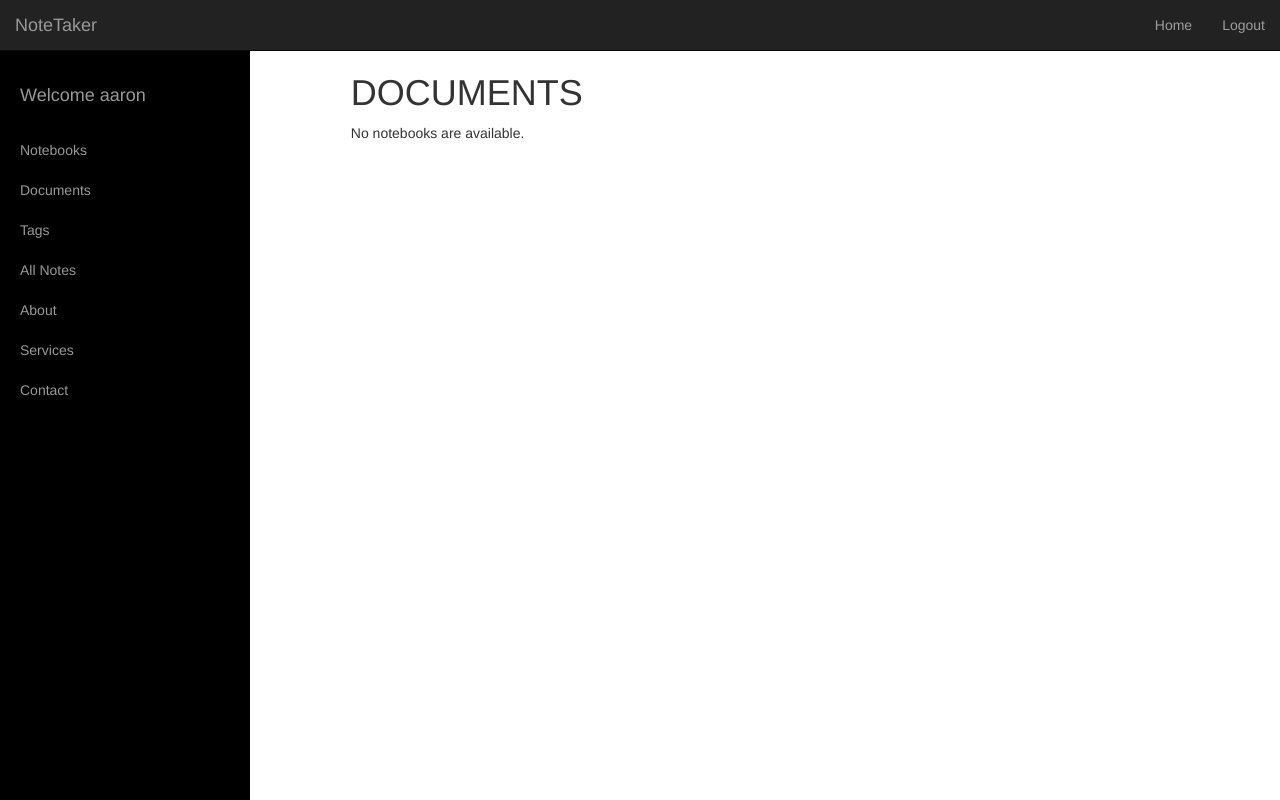
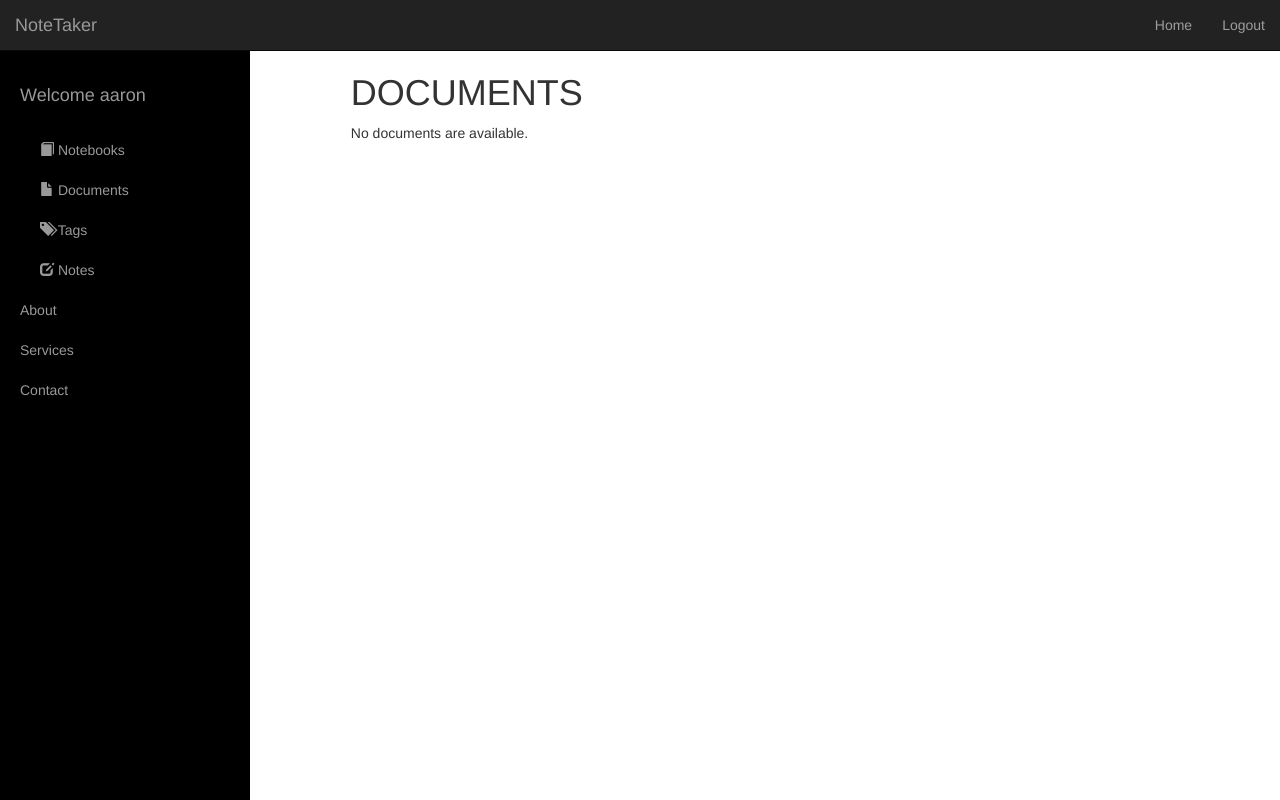
Before and after one commit to Aaronong/NoteTaker, a Django app: page /documents/ in a window 1280 px wide. Run offline with Django 3.2, Linux system fonts and the light colour scheme; a user stored in the database is signed in; data comes from the database, SQL or seed files in the repository; both versions use the stored data as it was after the commit; some libraries are stand-ins or nearby versions.

Commit message:
Added glyphicons, created dashboard view, and primitive note editor view

```diff
--- a/notetaker/urls.py
+++ b/notetaker/urls.py
@@ -12,6 +12,9 @@ urlpatterns = [
     url(r'^notebooks/$', views.notebooks, name='notebooks'),
     url(r'^documents/$', views.documents, name='documents'),
     url(r'^tags/$', views.tags, name='tags'),
-url(r'^noteedit/$', views.noteedit, name='NoteEdit'),
+    url(r'^notebooks/(?P<notebook_id>[0-9]+)/$', views.notebook_edit, name='notebook_edit'),
+    url(r'^documents/(?P<doc_id>[0-9]+)/$', views.doc_edit, name='doc_edit'),
+    url(r'^tags/(?P<tag_id>[0-9]+)/$', views.tag_edit, name='tag_edit'),
+    url(r'^noteedit/$', views.noteedit, name='NoteEdit'),
     url(r'^(?P<note_id>[0-9]+)/$', views.noteedit, name='NoteEdit'),
 ]
--- a/notetaker/views.py
+++ b/notetaker/views.py
@@ -1,4 +1,4 @@
-from django.shortcuts import render
+from django.shortcuts import render, HttpResponse
 from .models import *
 
 # Create your views here.
@@ -30,11 +30,14 @@ def documents(request):
 
 
 def tags(request):
-    all_notes = Note.objects.filter(noteauthorization__user=request.user)
-    all_tags = Tags.objects.filter(tagging__note=all_notes)
+    all_tags = Tags.objects.filter(tagging__note__noteauthorization__user=request.user)
+    tag_with_notes = {}
+    for tag in all_tags:
+        tag_with_notes[tag] = Note.objects.filter(noteauthorization__user=request.user, tagging__tag=tag)
     context = {
-        'all_tags': all_tags,
+        'all_tags': tag_with_notes,
     }
+    # return HttpResponse({context})
     return render(request, 'tags.html', context)
 
 
@@ -48,3 +51,36 @@ def noteedit(request):
         'all_notes': notes,
     }
     return render(request, 'noteeditor.html', context)
+
+
+def doc_edit(request, doc_id):
+    doc_notes = Note.objects.filter(noteauthorization__user=request.user, document=doc_id)
+    notes = {}
+    for note in doc_notes:
+        notes[note] = NoteUser.objects.filter(noteauthorization__note=note, noteauthorization__type=3)[0]
+    context = {
+        'all_notes': notes,
+    }
+    return render(request, 'noteeditor.html', context)
+
+
+def notebook_edit(request, notebook_id):
+    documents_in_notebook = Document.objects.filter(notebook=notebook_id)
+    docs = {}
+    for doc in documents_in_notebook:
+        docs[doc] = NoteUser.objects.filter(authorization__document=doc, authorization__type=3)[0]
+    context = {
+        'all_documents': docs,
+    }
+    return render(request, 'documents.html', context)
+
+
+def tag_edit(request, tag_id):
+    tag_notes = Note.objects.filter(noteauthorization__user=request.user, tagging__tag=tag_id)
+    notes = {}
+    for note in tag_notes:
+        notes[note] = NoteUser.objects.filter(noteauthorization__note=note, noteauthorization__type=3)[0]
+    context = {
+        'all_notes': notes,
+    }
+    return render(request, 'noteeditor.html', context)
--- a/templates/base.html
+++ b/templates/base.html
@@ -62,16 +62,16 @@
                     </a>
                 </li>
                 <li>
-                    <a href="../notebooks">Notebooks</a>
+                    <a href="/notebooks"><i style="font-size:1em;" class="glyphicon glyphicon-book"></i> Notebooks</a>
                 </li>
                 <li>
-                    <a href="../documents">Documents</a>
+                    <a href="/documents"><i style="font-size:1em;" class="glyphicon glyphicon-file"></i> Documents</a>
                 </li>
                 <li>
-                    <a href="../tags">Tags</a>
+                    <a href="/tags"><i style="font-size:1em;" class="glyphicon glyphicon-tags"></i> Tags</a>
                 </li>
                 <li>
-                    <a href="../noteedit">All Notes</a>
+                    <a href="/noteedit"><i style="font-size:1em;" class="glyphicon glyphicon-edit"></i> Notes</a>
                 </li>
                 <li>
                     <a href="#">About</a>
@@ -98,7 +98,7 @@
 		        <span class="icon-bar"></span>
 		        <span class="icon-bar"></span>
 		      </button>
-		       <a class="navbar-brand">NoteTaker</a>
+		       <a href="#menu-toggle" class="navbar-brand" id="menu-toggle">NoteTaker</a>
 		    </div>
 
 		    <!-- this section will make the actual navbar -->
--- a/templates/documents.html
+++ b/templates/documents.html
@@ -9,12 +9,35 @@
     <h2>Secret header</h2>
     <h1>DOCUMENTS</h1>
     {% if all_documents %}
-        <ul>
+
         {% for document, owner in all_documents.items %}
-            <li><a href="/documents/{{ document.id }}/">{{ document.title }} - Authored by {{owner}}</a></li>
+            <div class="col-lg-3 col-md-6">
+                <div class="panel panel-primary">
+                    <a href="/documents/{{ document.id }}/">
+                        <div class="panel-heading">
+                            <div class="row">
+                                <div class="col-xs-2">
+                                    <i style="font-size:2.5em;" class="glyphicon glyphicon-file"></i>
+                                </div>
+                                <div class="col-xs-10 text-right">
+                                    <div>{{ document.title }}</div>
+                                </div>
+                            </div>
+                        </div>
+                    </a>
+
+                    <a href="/profile/{{ owner.id }}/">
+                        <div class="panel-footer">
+                            <span class="pull-left">Authored by {{owner}}</span>
+                            <span class="pull-right"><i class="fa fa-arrow-circle-right"></i></span>
+                            <div class="clearfix"></div>
+                        </div>
+                    </a>
+                </div>
+            </div>
         {% endfor %}
-        </ul>
+
     {% else %}
-        <p>No notebooks are available.</p>
+        <p>No documents are available.</p>
     {% endif %}
 {% endblock %}
--- a/templates/noteeditor.html
+++ b/templates/noteeditor.html
@@ -15,6 +15,6 @@
         {% endfor %}
         </ul>
     {% else %}
-        <p>No notebooks are available.</p>
+        <p>No notes are available.</p>
     {% endif %}
 {% endblock %}
--- a/templates/tags.html
+++ b/templates/tags.html
@@ -10,8 +10,8 @@
     <h1>TAGS</h1>
     {% if all_tags %}
         <ul>
-        {% for tag in all_tags %}
-            <li><a href="/documents/{{ tag.id }}/"> {{ tag.tag_text }} </a></li>
+        {% for tag, notes in all_tags.items %}
+            <li><a href="/tags/{{ tag.id }}/"> {{ tag.tag_text }}</a></li>
         {% endfor %}
         </ul>
     {% else %}
```
Also changed, not shown: templates/notebooks.html (+31 -5 lines), db.sqlite3.
